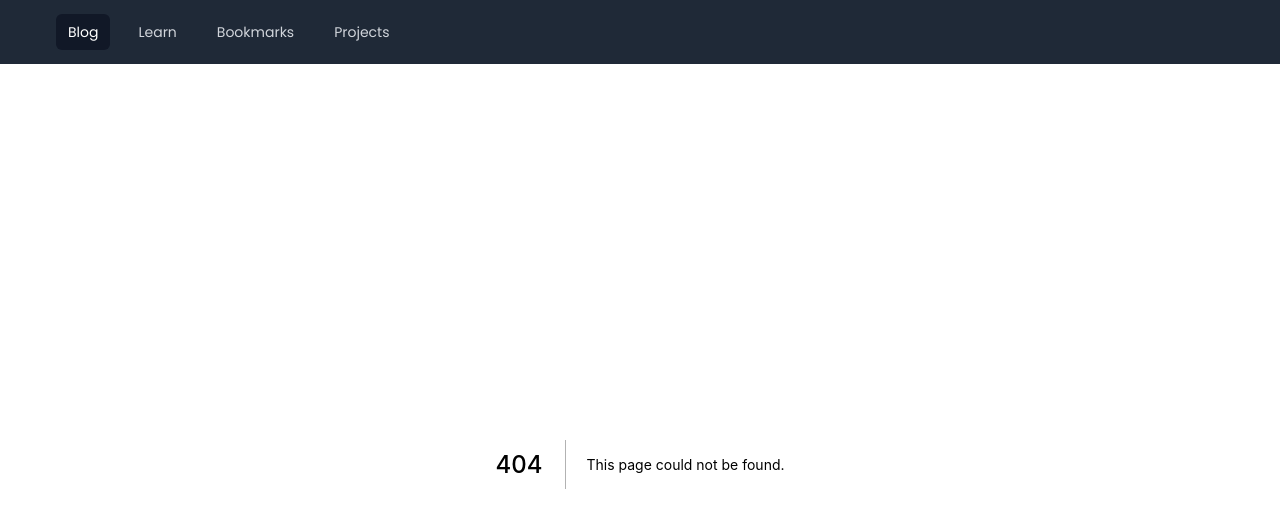
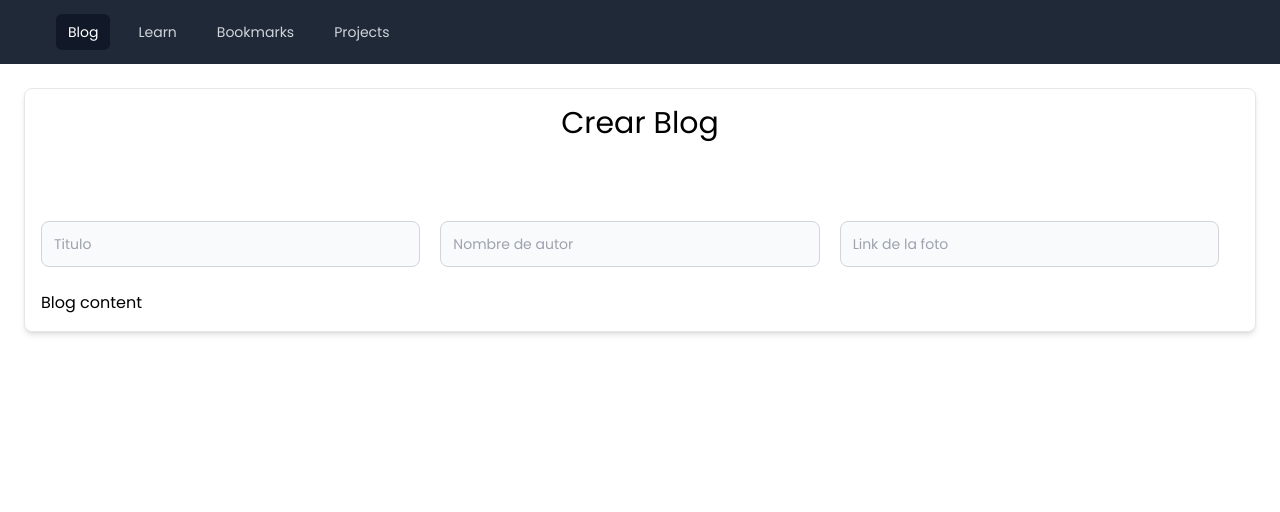
Before and after one commit to linder3hs/my-blog, a Next.js app: page /admin/blog/create in a window 1280 px wide. Before the commit this address had no page. Shown: the top 512 px of the page. Built offline with nearby package versions, Linux system fonts and the light colour scheme.

Commit message:
feat: add init admin

```diff
--- a/components/index.tsx
+++ b/components/index.tsx
@@ -5,3 +5,5 @@ export { default as Layout } from "./layout";
 export { default as Card } from "./card";
 
 export { default as Button } from "./button";
+
+export { default as Tiptap } from "./tiptap";
--- /dev/null
+++ b/components/tiptap/index.tsx
@@ -0,0 +1,9 @@
+const Tiptap = () => {
+  return (
+    <div>
+      <h1>Blog content</h1>
+    </div>
+  );
+};
+
+export default Tiptap;
--- /dev/null
+++ b/pages/admin/blog/create.tsx
@@ -0,0 +1,41 @@
+import { NextPage } from "next";
+import { Tiptap } from "../../../components";
+
+const AdminBlog: NextPage = () => {
+  return (
+    <div className="m-6">
+      <div className="bg-white rounded-lg border border-gray-200 shadow-md w-full p-4">
+        <h1 className="text-3xl text-center">Crear Blog</h1>
+        <div className="mt-20">
+          <div className="flex">
+            <div className="mb-6 mr-5 grow">
+              <input
+                type="text"
+                className="bg-gray-50 w-full border border-gray-300 text-gray-900 text-sm rounded-lg p-3"
+                placeholder="Titulo"
+              />
+            </div>
+            <div className="mb-6 mr-5 grow">
+              <input
+                type="text"
+                className="bg-gray-50 w-full border border-gray-300 text-gray-900 text-sm rounded-lg p-3"
+                placeholder="Nombre de autor"
+              />
+            </div>
+            <div className="mb-6 mr-5 grow">
+              <input
+                type="text"
+                className="bg-gray-50 w-full border border-gray-300 text-gray-900 text-sm rounded-lg p-3"
+                placeholder="Link de la foto"
+              />
+            </div>
+          </div>
+          <div>
+            <Tiptap />
+          </div>
+        </div>
+      </div>
+    </div>
+  );
+};
+export default AdminBlog;
--- /dev/null
+++ b/pages/admin/blog/index.tsx
@@ -0,0 +1,28 @@
+import { NextPage } from "next";
+import { Tiptap } from "../../../components";
+
+const AdminBlog: NextPage = () => {
+  return (
+    <div className="p-6 m-6 max-w-sm bg-white rounded-lg border border-gray-200 shadow-md">
+      <h1 className="text-2xl text-center">Crear Blog</h1>
+      <form className="mt-10">
+        <div className="flex ">
+          <div className="mb-6">
+            <input
+              type="email"
+              id="email"
+              className="bg-gray-50 border border-gray-300 text-gray-900 text-sm rounded-lg p-3"
+              placeholder="john.doe@company.com"
+            />
+          </div>
+        </div>
+        <div className="mt-3">
+          <h4>adasd</h4>
+          <Tiptap />
+        </div>
+      </form>
+    </div>
+  );
+};
+
+export default AdminBlog;
```
Also changed, not shown: tsconfig.json (+13 -3 lines).
